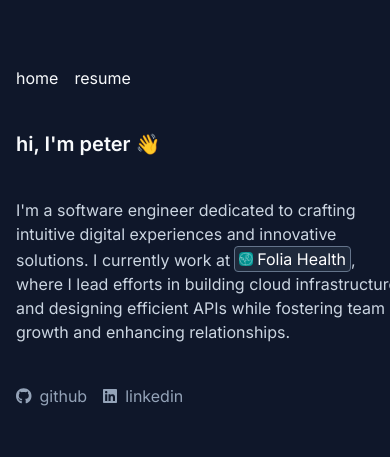
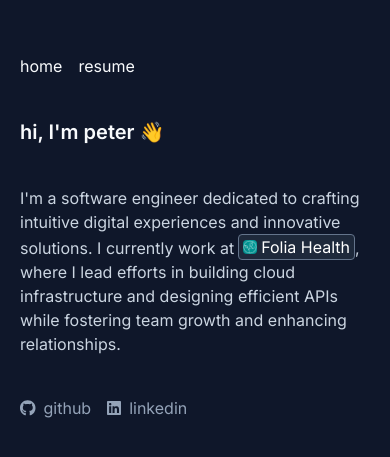
Before and after one commit to petervirtue/portfolio, a Next.js app: page / in a window 390 px wide. Shown: the part 185-642 px from the top of the page. Built offline with nearby package versions, Linux system fonts and the light colour scheme.

Commit message:
Mobile adjustments

```diff
--- a/src/app/components/about.tsx
+++ b/src/app/components/about.tsx
@@ -8,14 +8,14 @@ export const About = () => {
         hi, I&apos;m peter 👋
       </h1>
       <p className="my-5 text-md text-slate-300">
-        <span>
+        <span className="mr-1">
           I&apos;m a software engineer dedicated to crafting intuitive digital
           experiences and innovative solutions. I currently work at
         </span>
         <Link
           target="_blank"
           href="https://foliahealth.com"
-          className="inline-block px-1 ml-1 duration-200 rounded bg-slate-800 hover:bg-slate-600 border border-slate-500 text-white text-md"
+          className="inline-block px-1 duration-200 rounded bg-slate-800 hover:bg-slate-600 border border-slate-500 text-white text-md"
         >
           <span className="flex flex-row items-center justify-center">
             <Image
--- a/src/app/layout.tsx
+++ b/src/app/layout.tsx
@@ -36,7 +36,7 @@ export default function RootLayout({
       <body
         className={
           inter.className +
-          " bg-slate-900 antialiased max-w-2xl flex flex-col md:flex-row mx-4 lg:mx-auto"
+          " bg-slate-900 antialiased max-w-2xl flex flex-row mx-auto"
         }
       >
         {children}
--- a/src/app/page.tsx
+++ b/src/app/page.tsx
@@ -14,7 +14,7 @@ export default function Home() {
   });
 
   return (
-    <div className="flex flex-col items-start justify-center w-screen h-screen overflow-hidden animate-fade-in">
+    <div className="flex flex-col items-start justify-center w-screen h-screen overflow-hidden p-5 md:p-0">
       <Navigation />
       <About />
       <Socials />
```
